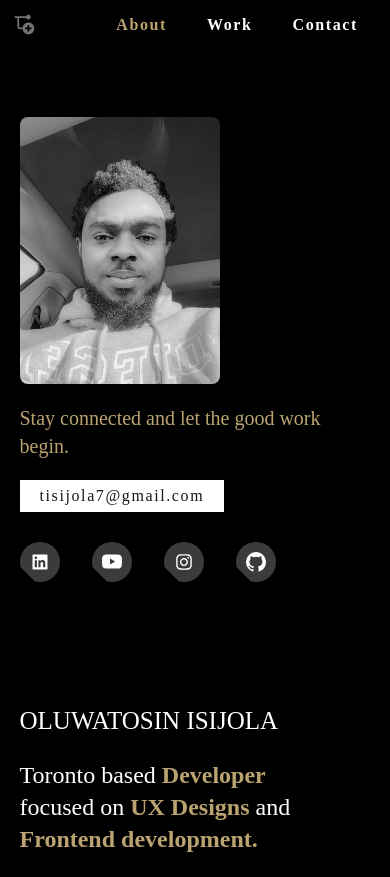
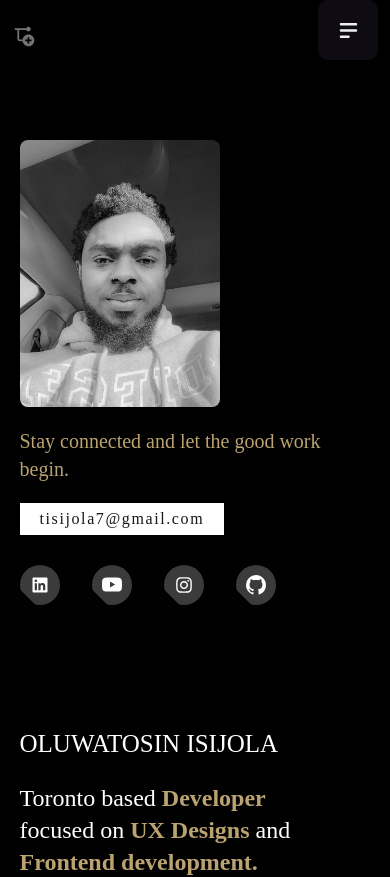
Before and after one commit to isijolatosin/2022profile, a React (Create React App) app: page /about/oluwatosin-isijola in a window 390 px wide. Shown: the top 877 px of the page. Built offline with nearby package versions, Linux system fonts and the light colour scheme; what tailwindcss-children would draw is missing.

Commit message:
second commit

```diff
--- a/src/App.css
+++ b/src/App.css
@@ -182,3 +182,106 @@
 	cursor: pointer;
 	transition: all 0.3s;
 }
+.wrapper {
+	position: relative;
+	z-index: 10;
+}
+.button {
+	position: relative;
+	z-index: 2;
+	display: flex;
+	align-items: center;
+	justify-content: center;
+	gap: 24px;
+	height: 60px;
+	width: 60px;
+	padding: 0 30px;
+	border-radius: 10px;
+	color: #f7f7f7f7;
+	background: #0e0b13;
+}
+.text {
+	font-size: 25px;
+}
+.icon {
+	position: relative;
+	width: 20px;
+	height: 20px;
+}
+.input {
+	position: absolute;
+	transform: scale(0);
+}
+.menu {
+	overflow: hidden;
+	position: absolute;
+	z-index: 1;
+	left: 0;
+	width: 100%;
+	top: 40px;
+}
+.icon::before,
+.icon::after {
+	content: '';
+	position: absolute;
+	top: 6px;
+	width: 3px;
+	height: 10px;
+	background: #fff;
+	transition: all 0.3s;
+}
+.icon::before {
+	transform: translate(-5px, 0) rotate(-45deg);
+}
+.icon::after {
+	transform: translate(0, 0) rotate(45deg);
+}
+.menu ul {
+	width: 100%;
+	margin: 0;
+	padding: 24px 0;
+	background: #1f1b25;
+	border-radius: 0 0 10px 10px;
+	transform: translateY(-100%);
+	list-style: none;
+	transition: all 0.3s;
+}
+.menu li {
+	display: flex;
+	align-items: center;
+	width: inherit;
+	padding: 0 10px;
+}
+.menu li:not(:last-child) {
+	margin-bottom: 6px;
+}
+.menu li {
+	display: flex;
+	align-items: center;
+	justify-content: center;
+	width: 60px;
+	height: 60px;
+}
+.menu li > a {
+	padding: 20px;
+	border-radius: 8px;
+	font-size: 17px;
+	color: #f7f7f7f7;
+	cursor: pointer;
+	transition: all 0.25s;
+}
+.menu li > a:hover {
+	background: #312b3a;
+}
+.input:checked ~ .menu ul {
+	transform: translateY(0);
+}
+.input:checked ~ .button {
+	background: #0e0b13;
+}
+.input:checked ~ .button .icon::before {
+	transform: translate(-3px, 0) rotate(-45deg) scale(2);
+}
+.input:checked ~ .button .icon::after {
+	transform: translate(-3px, 0) rotate(45deg) scale(2);
+}
--- a/src/components/Navigation/Nav.js
+++ b/src/components/Navigation/Nav.js
@@ -1,5 +1,9 @@
 import React from 'react'
 import { AiOutlineSisternode } from 'react-icons/ai'
+import { BsFillPersonFill } from 'react-icons/bs'
+import { HiMenuAlt2 } from 'react-icons/hi'
+import { MdWork } from 'react-icons/md'
+import { FaPeopleArrows } from 'react-icons/fa'
 import { Link, useNavigate } from 'react-router-dom'
 
 function Nav() {
@@ -19,12 +23,13 @@ function Nav() {
 		}
 	}
 	const path = window.location.pathname.split('/')?.[1]
+
 	return (
 		<div className="tw-flex tw-flex-row tw-justify-between tw-items-center tw-m-3">
 			<Link to="/" className="tw-text-neutral-500">
 				<AiOutlineSisternode size={25} />
 			</Link>
-			<div className="tw-text-white tw-flex">
+			<div className="tw-text-white md:tw-flex tw-hidden">
 				{links?.map((item) => (
 					<div
 						onClick={() => handleNav(item?.value)}
@@ -36,6 +41,34 @@ function Nav() {
 					</div>
 				))}
 			</div>
+			<div className="wrapper md:tw-hidden tw-mt-[-12px]">
+				<input className="input" type="checkbox" id="input" />
+				<label for="input" className="button">
+					{/* <span className="text">My setting</span> */}
+					<span className="text">
+						<HiMenuAlt2 />
+					</span>
+				</label>
+				<div className="menu">
+					<ul>
+						<li>
+							<a href="/about/oluwatosin-isijola">
+								<BsFillPersonFill size={25} />
+							</a>
+						</li>
+						<li>
+							<a href="/work">
+								<MdWork size={25} />
+							</a>
+						</li>
+						<li>
+							<a href="/contact/oluwatosin-isijola">
+								<FaPeopleArrows size={25} />
+							</a>
+						</li>
+					</ul>
+				</div>
+			</div>
 		</div>
 	)
 }
--- a/src/pages/contact.js
+++ b/src/pages/contact.js
@@ -68,13 +68,6 @@ const Contact = () => {
 							</h1>
 							<div className="">
 								<form onSubmit={handleSubmit} className="tw-mt-[60px] ">
-									<span className="text-[10px] font-light mb-2">
-										Contact -{' '}
-										<Link to="/" className="">
-											JOELARUEYASTUDIO
-										</Link>
-									</span>
-
 									<div className="">
 										<input
 											type="text"
```
